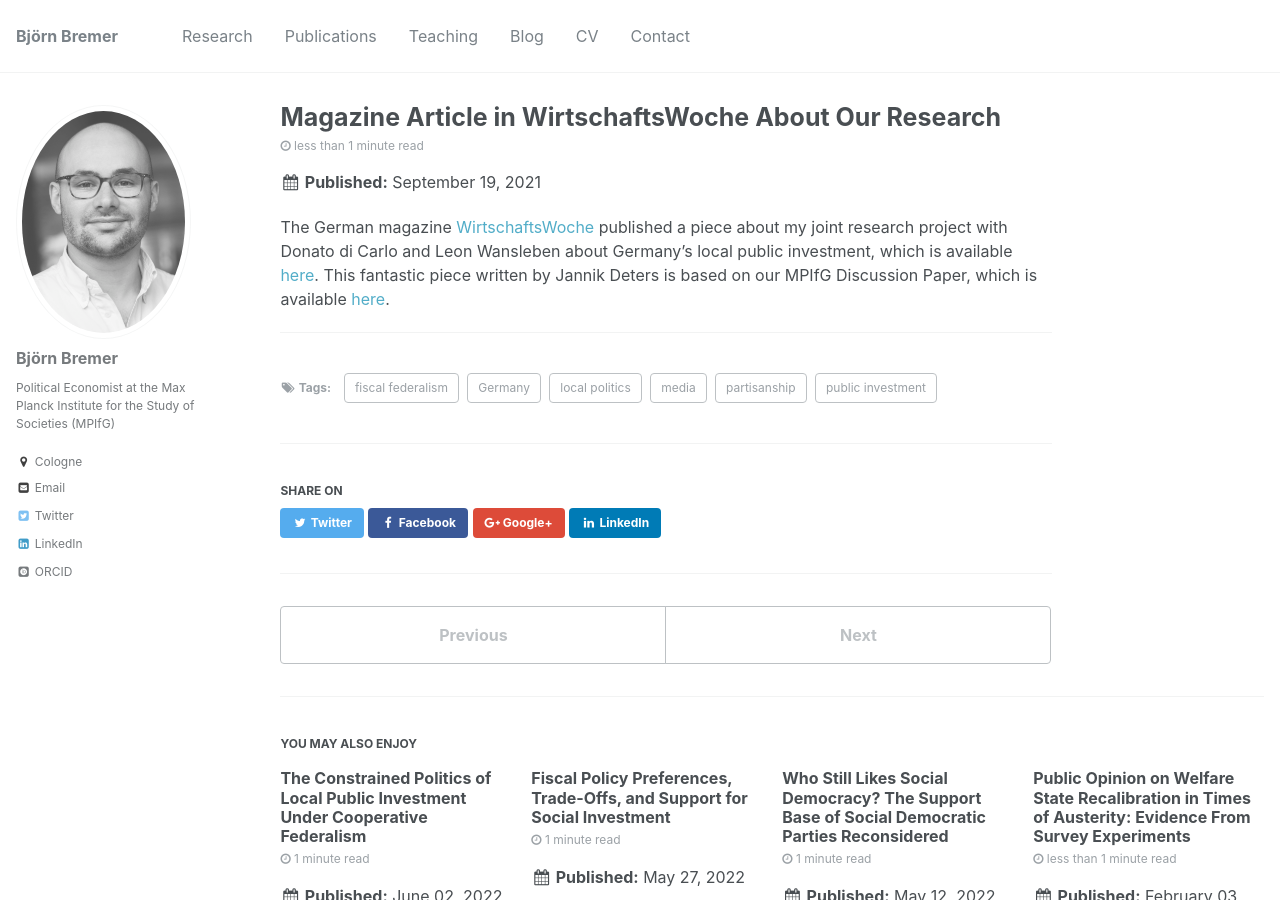
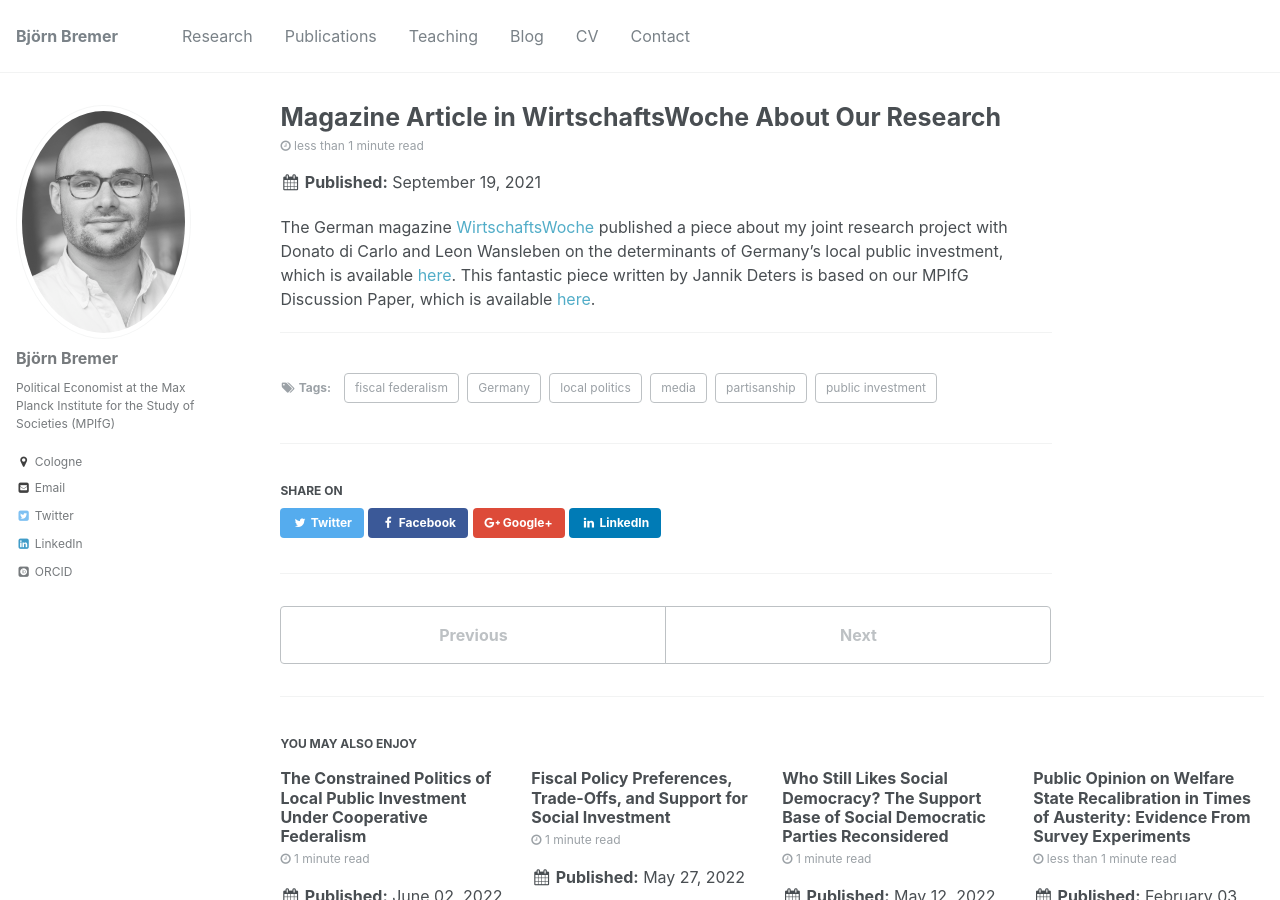
Before and after one commit to bjoernbremer/bjoernbremer.github.io, a Jekyll site: the page built from _posts/2021-09-19-wirtschaftswoche.md, in a window 1280 px wide and 900 px high. Built offline with Jekyll 4.4.1, drawn with Linux system fonts in a browser that asks for light colours; some web fonts are replaced.

Commit message:
Update 2021-09-19-wirtschaftswoche.md

```diff
--- a/_posts/2021-09-19-wirtschaftswoche.md
+++ b/_posts/2021-09-19-wirtschaftswoche.md
@@ -12,6 +12,6 @@
 
 ---
 
-The German magazine [WirtschaftsWoche](https://www.wiwo.de/) published a piece about my joint research project with Donato di Carlo and Leon Wansleben about Germany's local public investment, which is available [here](https://www.wiwo.de/technologie/digitalisierung-der-wirtschaft/investitionssummen-aller-401-kreise-wo-sich-der-investitionsstau-seit-der-wiedervereinigung-am-meisten-verschaerft-hat-/27619494.html). This fantastic piece written by Jannik Deters is based on our MPIfG Discussion Paper, which is available [here](https://www.mpifg.de/discussion-papers).
+The German magazine [WirtschaftsWoche](https://www.wiwo.de/) published a piece about my joint research project with Donato di Carlo and Leon Wansleben on the determinants of Germany's local public investment, which is available [here](https://www.wiwo.de/technologie/digitalisierung-der-wirtschaft/investitionssummen-aller-401-kreise-wo-sich-der-investitionsstau-seit-der-wiedervereinigung-am-meisten-verschaerft-hat-/27619494.html). This fantastic piece written by Jannik Deters is based on our MPIfG Discussion Paper, which is available [here](https://www.mpifg.de/discussion-papers).
 
 ------
```
